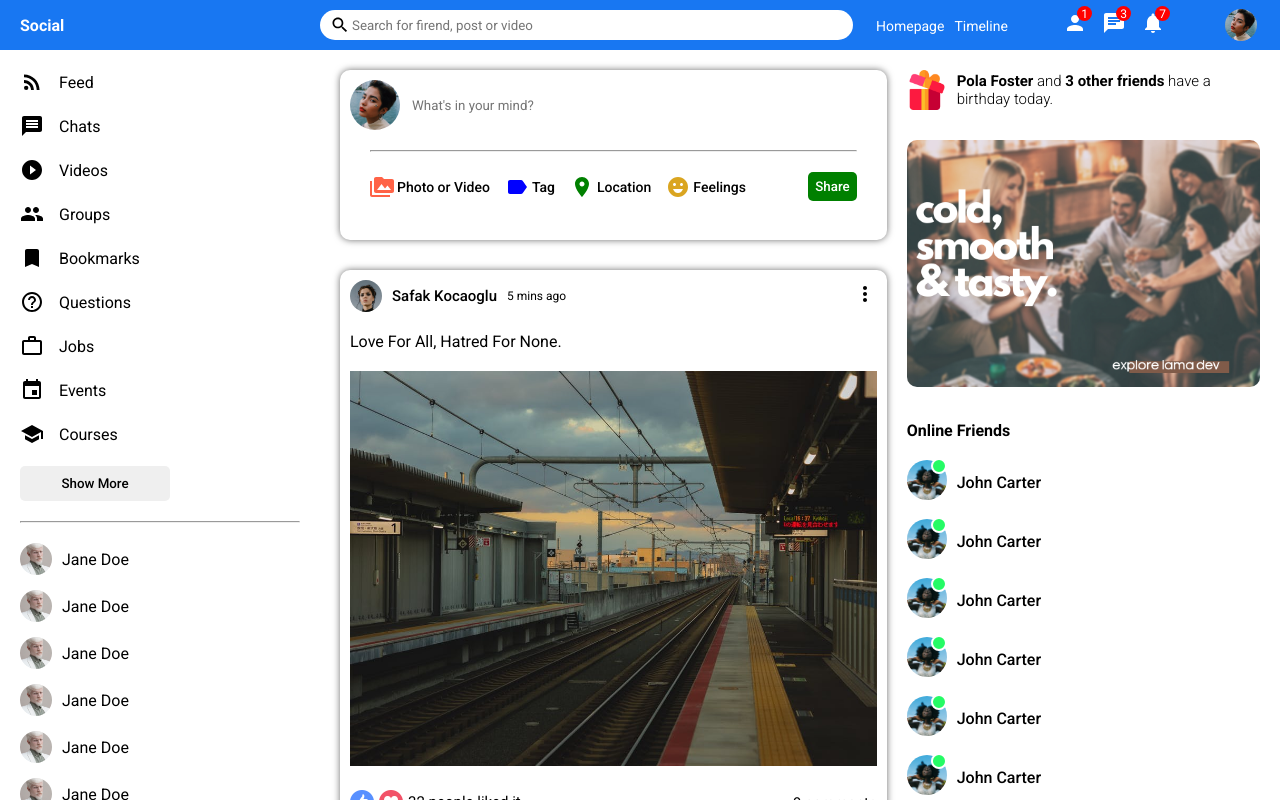
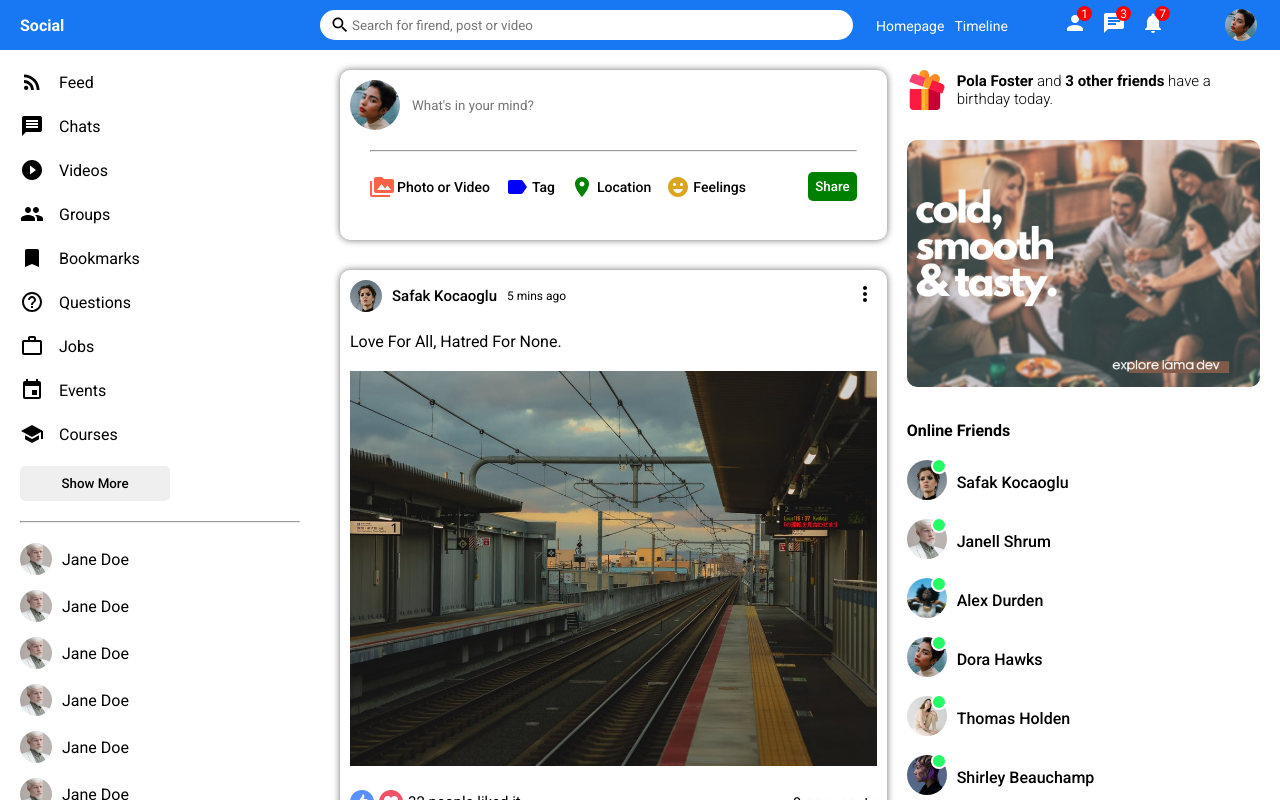
Before and after one commit to dev-revelations/social-app-react-ui, a React (Create React App) app: page / in a window 1280 px wide. Shown: the top 800 px of the page. Built offline with nearby package versions, Linux system fonts and the light colour scheme.

Commit message:
Implementing the component for the online users and loading users data for it

```diff
--- /dev/null
+++ b/src/components/online/Online.jsx
@@ -0,0 +1,14 @@
+import React from 'react';
+import "./online.css";
+
+export default function Online({user}) {
+    return (
+        <li className="rightbarFriend">
+            <div className="rightbarProfileImgContainer">
+                <img src={user.profilePicture} alt="" className="rightbarProfileImg" />
+                <span className="rightbarOnline"></span>
+            </div>
+            <span className="rightbarUsername">{user.username}</span>
+        </li>
+    );
+}
--- a/src/components/rightbar/Rightbar.jsx
+++ b/src/components/rightbar/Rightbar.jsx
@@ -1,5 +1,7 @@
 import React from 'react';
 import "./rightbar.css";
+import { Users } from "../../dummyData";
+import Online from "../online/Online";
 
 export default function Rightbar() {
     return (
@@ -14,48 +16,9 @@
                 <img src="/assets/ad.png" alt="" className="rightbarAd" />
                 <h4 className="rightbarTitle">Online Friends</h4>
                 <ul className="rightbarFriendList">
-                    <li className="rightbarFriend">
-                        <div className="rightbarProfileImgContainer">
-                            <img src="/assets/person/3.jpeg" alt="" className="rightbarProfileImg" />
-                            <span className="rightbarOnline"></span>
-                        </div>
-                        <span className="rightbarUsername">John Carter</span>
-                    </li>
-                    <li className="rightbarFriend">
-                        <div className="rightbarProfileImgContainer">
-                            <img src="/assets/person/3.jpeg" alt="" className="rightbarProfileImg" />
-                            <span className="rightbarOnline"></span>
-                        </div>
-                        <span className="rightbarUsername">John Carter</span>
-                    </li>
-                    <li className="rightbarFriend">
-                        <div className="rightbarProfileImgContainer">
-                            <img src="/assets/person/3.jpeg" alt="" className="rightbarProfileImg" />
-                            <span className="rightbarOnline"></span>
-                        </div>
-                        <span className="rightbarUsername">John Carter</span>
-                    </li>
-                    <li className="rightbarFriend">
-                        <div className="rightbarProfileImgContainer">
-                            <img src="/assets/person/3.jpeg" alt="" className="rightbarProfileImg" />
-                            <span className="rightbarOnline"></span>
-                        </div>
-                        <span className="rightbarUsername">John Carter</span>
-                    </li>
-                    <li className="rightbarFriend">
-                        <div className="rightbarProfileImgContainer">
-                            <img src="/assets/person/3.jpeg" alt="" className="rightbarProfileImg" />
-                            <span className="rightbarOnline"></span>
-                        </div>
-                        <span className="rightbarUsername">John Carter</span>
-                    </li>
-                    <li className="rightbarFriend">
-                        <div className="rightbarProfileImgContainer">
-                            <img src="/assets/person/3.jpeg" alt="" className="rightbarProfileImg" />
-                            <span className="rightbarOnline"></span>
-                        </div>
-                        <span className="rightbarUsername">John Carter</span>
-                    </li>
+                    {Users.map((u) => (
+                        <Online user={u} />
+                    ))}
                 </ul>
             </div>
         </div>
```
Also changed, not shown: src/components/online/online.css (added).
